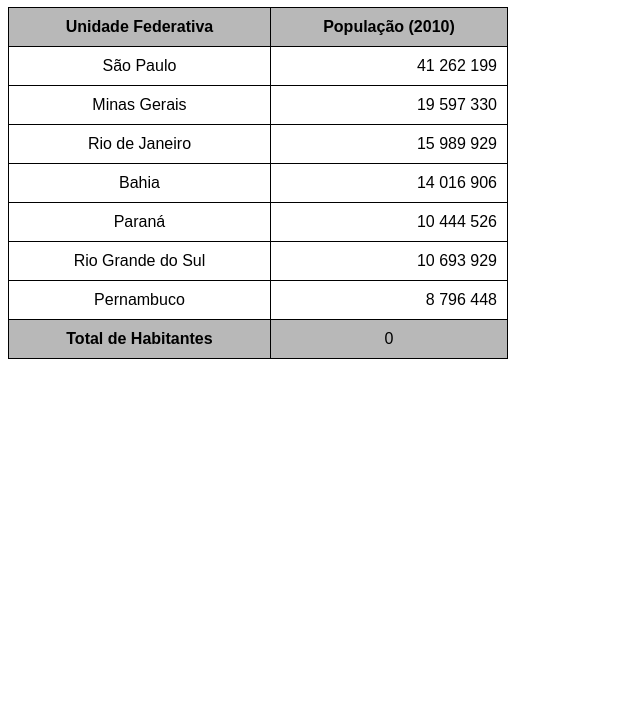
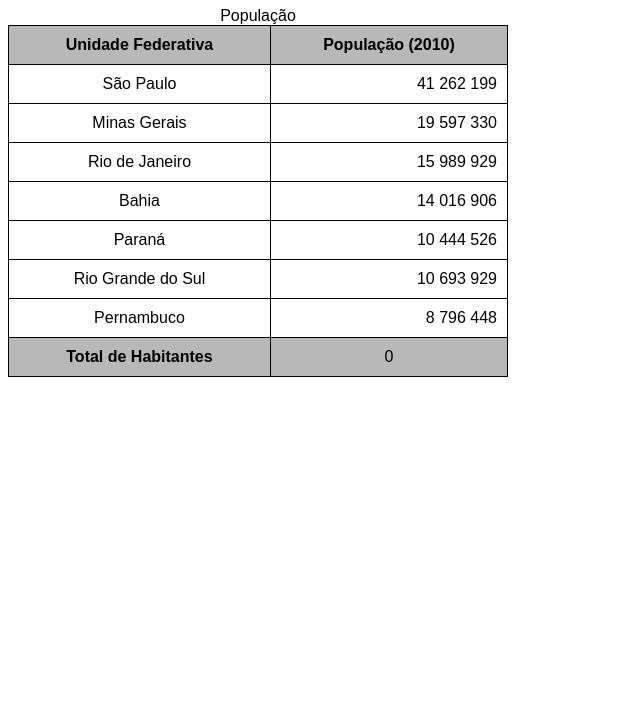
Before and after one commit to EnzoRedede/html-css, a plain HTML site: page exercicios/ex023/tabela002.html in a window 1280 px wide. Shown: the part 73-800 px from the top of the page, without its empty margins (0-640 px from the left). Drawn offline with Linux system fonts and the light colour scheme.

Commit message:
Update tabela002.html

```diff
--- a/exercicios/ex023/tabela002.html
+++ b/exercicios/ex023/tabela002.html
@@ -41,8 +41,15 @@
         ANATOMIA PARA TABELAS GRANDES
         TABLE
             CAPTION
+            THEAD
+                TR, TD, TH
+            TBODY
+                TR, TD, TH
+            TFOOT
+                TR, TD, TH
     -->
     <table>
+        <caption>População</caption>
         <thead>
             <tr>
                 <th>Unidade Federativa</th>
```
